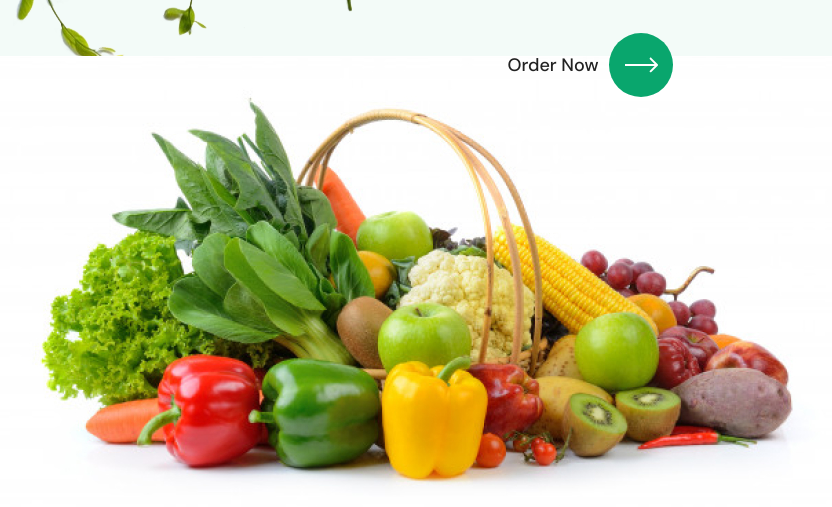
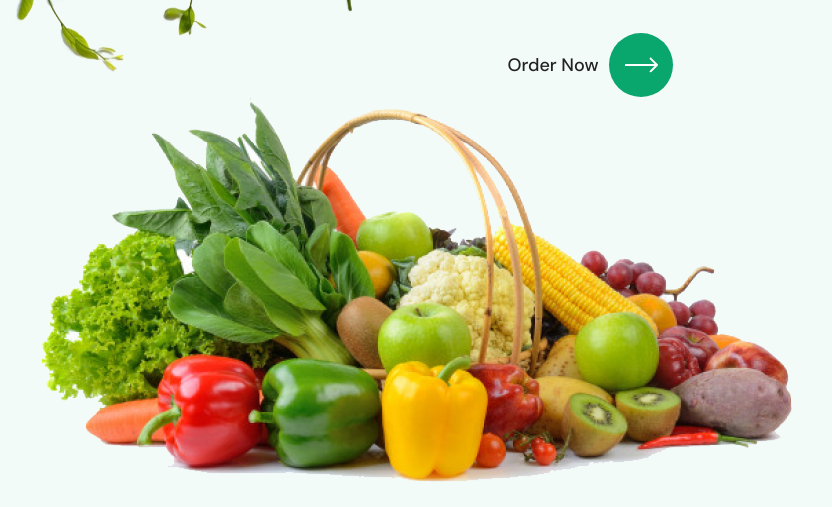
Before and after one commit to VladimirKhokhlov/Organic-Fruit, a plain HTML site: page index.html in a window 1280 px wide. Shown: the part 445-952 px from the top of the page, 32-864 px from the left. Drawn offline with Linux system fonts and the light colour scheme; a web font is replaced by a local one.

Commit message:
Update index.html

```diff
--- a/index.html
+++ b/index.html
@@ -66,7 +66,7 @@
                     unknown printer took a galley...</p>
                 <div class="container hero-wrapper">
                     <figure class="hero-img">
-                        <img src="img/vegetables-fruits.webp" alt="vegetables-fruits" />
+                        <img src="img/vegetables-fruits_1.webp" alt="vegetables-fruits" />
                         <a href="" class="hero-link link">Order Now</a>
                     </figure>
                     <ul class="hero-list">
```
